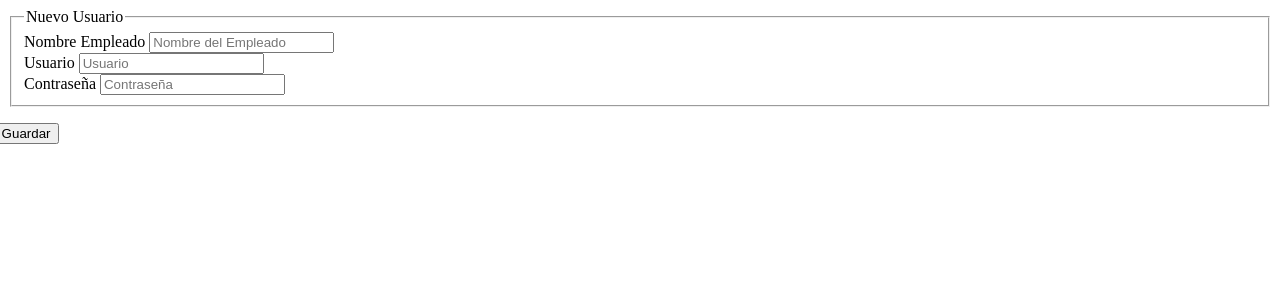
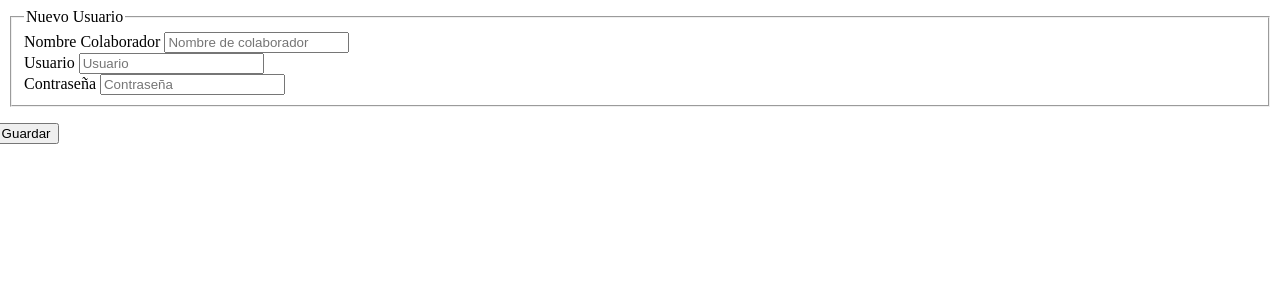
Before and after one commit to CloudGt/sismedic, a PHP site: page /app/nuevo_usuario.php in a window 1280 px wide. Shown: the top 300 px of the page. Run offline with PHP 8.4, Linux system fonts and the light colour scheme; data comes from the database, SQL or seed files in the repository.

Commit message:
reparación de formulario de creación de usuarios

```diff
--- a/app/Controller/ProductoController.php
+++ b/app/Controller/ProductoController.php
@@ -361,7 +361,7 @@ switch($page){
 			echo json_encode($json);
 		}
 		break;
-		case 11:
+	case 11:
 		$objProducto = new Producto();
 		$json = array();
 		$json['msj'] = 'Guardado correctamente';
@@ -370,7 +370,7 @@ switch($page){
 			$nombre =$_GET['nombre'];
 			$usuario =$_GET['usuario'];
 			$password = $_GET['password'];
-			$objProducto->adduser($nombre, $usuario, $password);
+			$objProducto->adduser($usuario, $password,$nombre );
 			$json['success'] = true;
 			$json['msj'] = 'Guardado correctamente: ';
 			echo json_encode($json);
--- a/app/Model/Producto.php
+++ b/app/Model/Producto.php
@@ -105,11 +105,12 @@ class Producto
 		global $cnx;
 		return $cnx->query($sql);
 	}
-		function adduser($usuario,$password,$nombre)
+	function adduser($usuario,$password,$nombre)
 	{
 		$password = sha1($password); //encriptar la password
 		$usuario = trim($usuario);
-		$sql = "INSERT INTO `empleado` (`idusuario`, `usuario`, `password`, `nombre`, `activo`, `id_puesto`) VALUES ('74', '$usuario', '$password', '$nombre', '0', '0');";
+		$sql = "INSERT INTO `empleado` ( `usuario`, `password`, `nombre`, `activo`, `id_puesto`) VALUES ('$usuario', '$password', '$nombre', '0', '0');";
+		echo $sql;
 		global $cnx;
 		return $cnx->query($sql);
 	}
--- a/app/nuevo_usuario.php
+++ b/app/nuevo_usuario.php
@@ -24,23 +24,23 @@
 <fieldset>
 <legend>Nuevo Usuario</legend>
 <div class="input-group">
-  <span class="input-group-addon col-7 col-sm-4 col-md-4 col-xl-2" id="nombre">Nombre Empleado</span>
-  <input id="nombre" name="nombre" type="text" placeholder="Nombre del Empleado" class="form-control input-md" required>
+  <span class="input-group-addon col-7 col-sm-4 col-md-4 col-xl-2" id="nombre">Nombre Colaborador</span>
+  <input id="xnombre" name="xnombre" type="text" placeholder="Nombre de colaborador" class="form-control input-md" required>
 </div>
 
 <div class="input-group">
   <span class="input-group-addon col-7 col-sm-4 col-md-4 col-xl-2" id="usuario">Usuario</span>
-  <input id="usuario" name="usuario" type="text" placeholder="Usuario" class="form-control input-md" required>
+  <input id="xusuario" name="xusuario" type="text" placeholder="Usuario" class="form-control input-md" required>
 </div>
 <div class="input-group">
   <span class="input-group-addon col-7 col-sm-4 col-md-4 col-xl-2" id="password">Contraseña</span>
-  <input id="password" name="password" type="password" placeholder="Contraseña" class="form-control input-md" required>
+  <input id="xpassword" name="xpassword" type="xpassword" placeholder="Contraseña" class="form-control input-md" required>
 </div>
 </fieldset>
 
 </form>
 <div class="col-xs-12 col-sm-12 col-md-12 form-inline mb-3 mt-3" style="margin-left: -0.9rem;">
-  <button id ="btn_guardaruser" class="btn btn-success"  name="btn_guardaruser" type="submit">Guardar</button>
+  <button id ="btn_guardaruser" class="btn btn-success"  name="btn_guardaruser">Guardar</button>
 </div>
 </div>
 
```
Also changed, not shown: app/libs/ajax.js.
